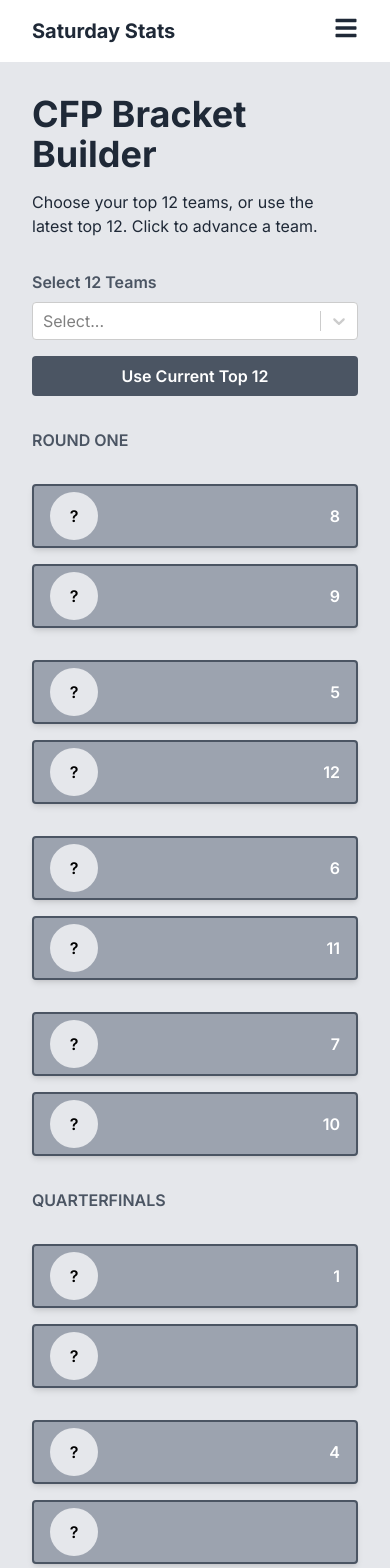
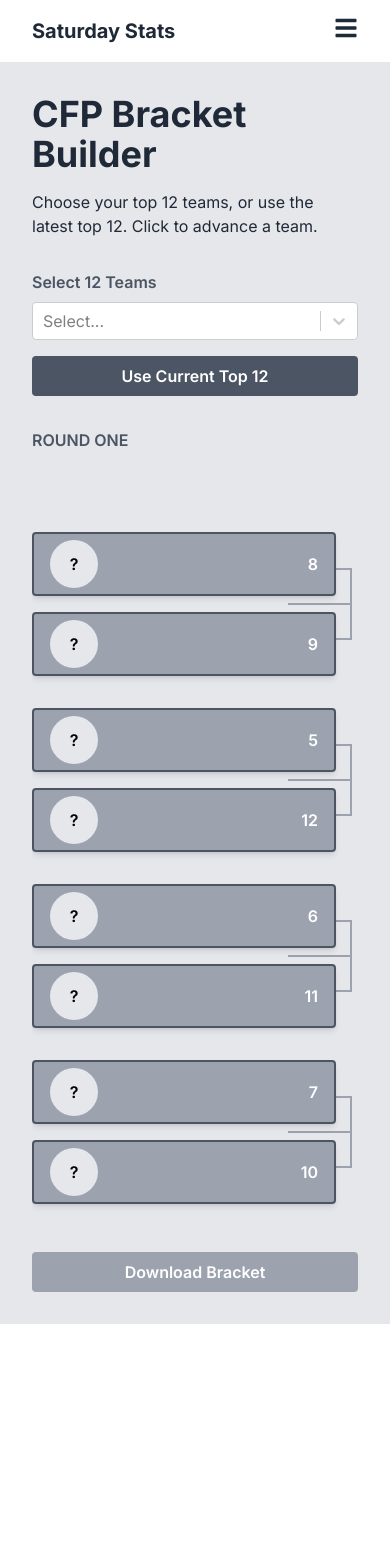
Before and after one commit to hwyatt/the-best-cfb-model, a Next.js app: page /bracket in a window 390 px wide. Shown: the top 1568 px of the page. After the commit the page ends 1324 px from the top, so only its background shows below. Built offline with nearby package versions, Linux system fonts and the light colour scheme; no server answers.

Commit message:
mobile bracket

```diff
--- a/src/app/bracket/page.tsx
+++ b/src/app/bracket/page.tsx
@@ -5,18 +5,18 @@ import { toPng } from "html-to-image";
 import { useCallback } from "react";
 
 const BracketLines1 = () => (
-  <div className="h-[4.5rem] w-16 md:border-y-2 md:border-r-2 md:border-l-0 md:border-gray-400 flex items-center relative">
+  <div className="h-[4.5rem] w-16 border-y-2 border-r-2 border-l-0 border-gray-400 flex items-center relative">
     <div
-      className="h-[2px] w-16 md:bg-gray-400 absolute"
+      className="h-[2px] w-16 bg-gray-400 absolute"
       style={{ right: "-4rem;" }}
     ></div>
   </div>
 );
 
 const BracketLines2 = () => (
-  <div className="h-48 w-16 md:border-y-2 md:border-r-2 md:border-l-0 md:border-gray-400 flex items-center relative">
+  <div className="h-48 w-16 border-y-2 border-r-2 border-l-0 border-gray-400 flex items-center relative">
     <div
-      className="h-[2px] w-16 md:bg-gray-400 absolute"
+      className="h-[2px] w-16 bg-gray-400 absolute"
       style={{ right: "-4rem;" }}
     ></div>
   </div>
@@ -338,7 +338,7 @@ export default function Bracket() {
           <p className="text-white font-semibold">{seed}</p>
         </div>
         {isChampion && (
-          <div className="md:absolute left-0 right-0 font-bold bg-yellow-600	p-2 border-2 border-t-0 border-gray-400">
+          <div className="absolute left-0 right-0 font-bold bg-yellow-600	p-2 border-2 border-t-0 border-gray-400">
             NATIONAL CHAMPION
           </div>
         )}
@@ -428,8 +428,9 @@ export default function Bracket() {
           Use Current Top 12
         </button>
       </div>
-      <div ref={ref}>
-        <div className="hidden md:grid md:grid-cols-4 w-full gap-8 mb-8">
+      <div ref={ref} className="overflow-x-auto pb-4">
+        <div style={{ width: "1312px" }}>
+          <div className="grid grid-cols-4 w-full gap-8 mb-8">
             <span className="font-semibold text-gray-600">ROUND ONE</span>
             <span className="font-semibold text-gray-600">QUARTERFINALS</span>
             <span className="font-semibold text-gray-600">SEMIFINALS</span>
@@ -437,16 +438,18 @@ export default function Bracket() {
               NATIONAL CHAMPIONSHIP
             </span>
           </div>
-        <div className="grid md:grid-cols-4 w-full gap-8">
-          <div className="flex flex-col gap-8 md:mt-12 md:z-10">
-            <span className="md:hidden font-semibold text-gray-600">
+          <div className="grid grid-cols-4 w-full gap-8">
+            <div className="flex flex-col gap-8 mt-12 z-10">
+              <span className="hidden font-semibold text-gray-600">
                 ROUND ONE
               </span>
               <div className="flex flex-col gap-4 relative">
                 {/* GAME 1 */}
                 <button
                   className="relative"
-                disabled={game1Winner.index !== null && game1Winner.index !== 8}
+                  disabled={
+                    game1Winner.index !== null && game1Winner.index !== 8
+                  }
                   onClick={() => setGame1Winner({ index: 8, seed: 8 })}
                 >
                   {game1Winner.index !== null && game1Winner.index !== 8 && (
@@ -456,7 +459,9 @@ export default function Bracket() {
                 </button>
                 <button
                   className="relative"
-                disabled={game1Winner.index !== null && game1Winner.index !== 9}
+                  disabled={
+                    game1Winner.index !== null && game1Winner.index !== 9
+                  }
                   onClick={() => setGame1Winner({ index: 9, seed: 9 })}
                 >
                   {game1Winner.index !== null && game1Winner.index !== 9 && (
@@ -472,7 +477,9 @@ export default function Bracket() {
                 {/* GAME 2 */}
                 <button
                   className="relative"
-                disabled={game2Winner.index !== null && game2Winner.index !== 5}
+                  disabled={
+                    game2Winner.index !== null && game2Winner.index !== 5
+                  }
                   onClick={() => setGame2Winner({ index: 5, seed: 5 })}
                 >
                   {game2Winner.index !== null && game2Winner.index !== 5 && (
@@ -500,7 +507,9 @@ export default function Bracket() {
                 {/* GAME 3 */}
                 <button
                   className="relative"
-                disabled={game3Winner.index !== null && game3Winner.index !== 6}
+                  disabled={
+                    game3Winner.index !== null && game3Winner.index !== 6
+                  }
                   onClick={() => setGame3Winner({ index: 6, seed: 6 })}
                 >
                   {game3Winner.index !== null && game3Winner.index !== 6 && (
@@ -528,7 +537,9 @@ export default function Bracket() {
                 {/* GAME 4 */}
                 <button
                   className="relative"
-                disabled={game4Winner.index !== null && game4Winner.index !== 7}
+                  disabled={
+                    game4Winner.index !== null && game4Winner.index !== 7
+                  }
                   onClick={() => setGame4Winner({ index: 7, seed: 7 })}
                 >
                   {game4Winner.index !== null && game4Winner.index !== 7 && (
@@ -553,15 +564,17 @@ export default function Bracket() {
                 </div>
               </div>
             </div>
-          <div className="flex flex-col gap-8 md:z-10">
-            <span className="md:hidden font-semibold text-gray-600">
+            <div className="flex flex-col gap-8 z-10">
+              <span className="hidden font-semibold text-gray-600">
                 QUARTERFINALS
               </span>
               <div className="flex flex-col gap-4 relative">
                 {/* GAME 5 */}
                 <button
                   className="relative"
-                disabled={game5Winner.index !== null && game5Winner.index !== 1}
+                  disabled={
+                    game5Winner.index !== null && game5Winner.index !== 1
+                  }
                   onClick={() => setGame5Winner({ index: 1, seed: 1 })}
                 >
                   {game5Winner.index !== null && game5Winner.index !== 1 && (
@@ -603,7 +616,9 @@ export default function Bracket() {
                 {/* GAME 6 */}
                 <button
                   className="relative"
-                disabled={game6Winner.index !== null && game6Winner.index !== 4}
+                  disabled={
+                    game6Winner.index !== null && game6Winner.index !== 4
+                  }
                   onClick={() => setGame6Winner({ index: 4, seed: 4 })}
                 >
                   {game6Winner.index !== null && game6Winner.index !== 4 && (
@@ -645,7 +660,9 @@ export default function Bracket() {
                 {/* GAME 7 */}
                 <button
                   className="relative"
-                disabled={game7Winner.index !== null && game7Winner.index !== 3}
+                  disabled={
+                    game7Winner.index !== null && game7Winner.index !== 3
+                  }
                   onClick={() => setGame7Winner({ index: 3, seed: 3 })}
                 >
                   {game7Winner.index !== null && game7Winner.index !== 3 && (
@@ -687,7 +704,9 @@ export default function Bracket() {
                 {/* GAME 8 */}
                 <button
                   className="relative"
-                disabled={game8Winner.index !== null && game8Winner.index !== 2}
+                  disabled={
+                    game8Winner.index !== null && game8Winner.index !== 2
+                  }
                   onClick={() => setGame8Winner({ index: 2, seed: 2 })}
                 >
                   {game8Winner.index !== null && game8Winner.index !== 2 && (
@@ -719,19 +738,6 @@ export default function Bracket() {
                     />
                   </button>
                 ) : (
-                // <button
-                //   onClick={() =>
-                //     setGame8Winner({
-                //       index: game4Winner.index,
-                //       seed: game4Winner.seed,
-                //     })
-                //   }
-                // >
-                //   <TeamByIndex
-                //     index={game4Winner.index}
-                //     seed={game4Winner.seed}
-                //   />
-                // </button>
                   <BlankTeam />
                 )}
                 <div className="absolute top-[2.25rem] right-[-1rem] -z-10">
@@ -739,11 +745,11 @@ export default function Bracket() {
                 </div>
               </div>
             </div>
-          <div className="flex flex-col gap-8 md:gap-24 md:mt-8 md:z-10">
-            <span className="md:hidden font-semibold text-gray-600">
+            <div className="flex flex-col gap-24 mt-8 z-10">
+              <span className="hidden font-semibold text-gray-600">
                 SEMIFINALS
               </span>
-            <div className="flex flex-col gap-4 md:gap-32 relative">
+              <div className="flex flex-col gap-32 relative">
                 {/* GAME 9 */}
                 {game5Winner.index !== null ? (
                   <button
@@ -801,7 +807,7 @@ export default function Bracket() {
                   <BracketLines2 />
                 </div>
               </div>
-            <div className="flex flex-col gap-4 md:gap-32 relative">
+              <div className="flex flex-col gap-32 relative">
                 {/* GAME 10 */}
                 {game7Winner.index !== null ? (
                   <button
@@ -860,33 +866,11 @@ export default function Bracket() {
                 </div>
               </div>
             </div>
-          <div className="flex flex-col gap-8 md:mt-32 md:z-10">
-            <span className="md:hidden font-semibold text-gray-600">
+            <div className="flex flex-col gap-8 mt-32 z-10">
+              <span className="hidden font-semibold text-gray-600">
                 NATIONAL CHAMPIONSHIP
               </span>
-            <div className="flex flex-col gap-8 md:gap-72">
-              {/* <button
-                  className="relative"
-                  disabled={
-                    game10Winner.index !== null &&
-                    game10Winner.index !== game7Winner.index
-                  }
-                  onClick={() =>
-                    setGame10Winner({
-                      index: game7Winner.index,
-                      seed: game7Winner.seed,
-                    })
-                  }
-                >
-                  {game10Winner.index !== null &&
-                    game10Winner.index !== game7Winner.index && (
-                      <div className="absolute inset-0 bg-black z-10 opacity-50"></div>
-                    )}
-                  <TeamByIndex
-                    index={game7Winner.index}
-                    seed={game7Winner.seed}
-                  />
-                </button> */}
+              <div className="flex flex-col gap-72">
                 {/* GAME 11 */}
                 {game9Winner.index !== null ? (
                   <button
@@ -948,6 +932,7 @@ export default function Bracket() {
             </div>
           </div>
         </div>
+      </div>
       <div className="flex flex-col md:flex-row gap-4 self-center w-full justify-center">
         <button
           onClick={onButtonClick}
```
Lines whose indentation alone changed are shown as unchanged.
